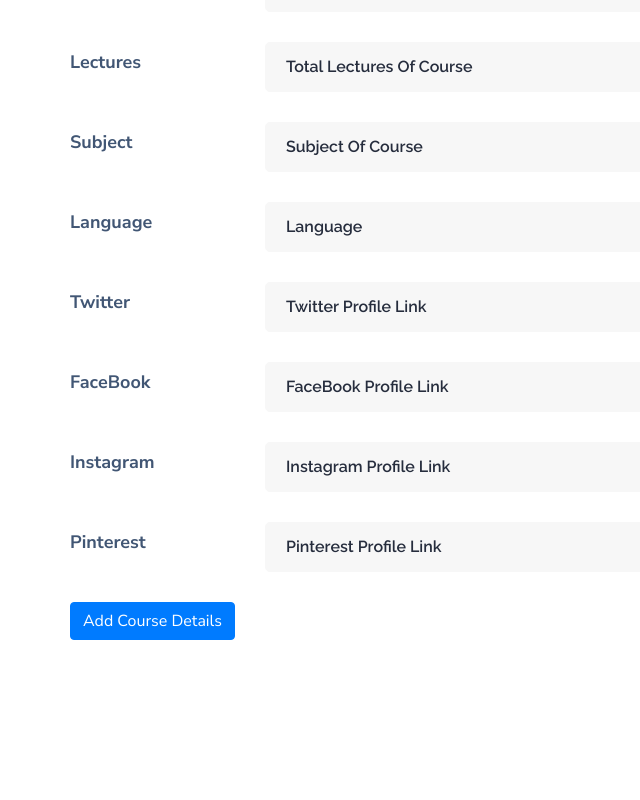
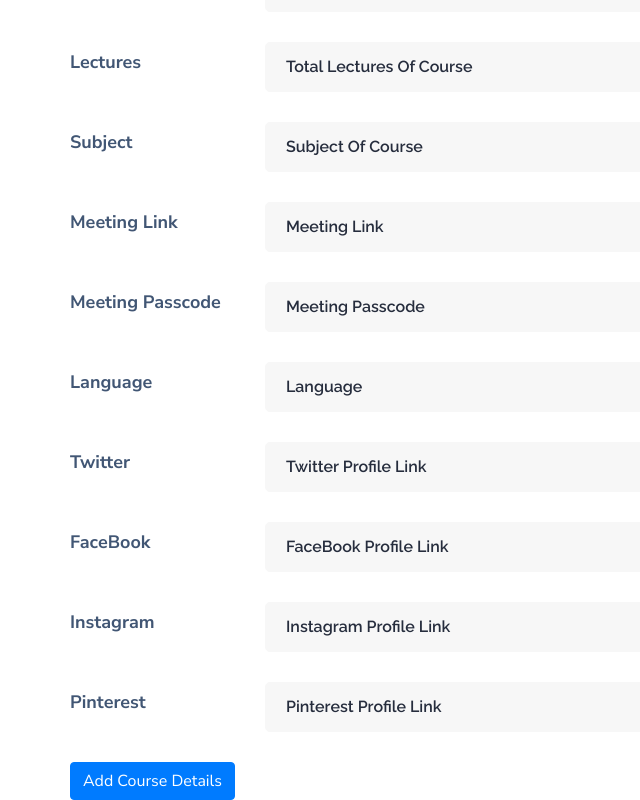
Before and after one commit to lmssam24/lms, a Next.js app in the folder lms-frontend-main/: page /manage-course in a window 1280 px wide. Shown: the part 1497-2297 px from the top of the page, without its empty margins (0-640 px from the left). Before the commit the page ends 2137 px from the top, so only its background shows below. Built offline with nearby package versions, Linux system fonts and the light colour scheme; no server answers.

Commit message:
Backend add and edit meeting id

```diff
--- a/lms-frontend-main/pages/manage-course.js
+++ b/lms-frontend-main/pages/manage-course.js
@@ -1,12 +1,12 @@
-import { useState, useEffect } from "react";
-import Modal from "../src/components/modal/Modal";
-import "react-toastify/dist/ReactToastify.css";
-import Form from "react-bootstrap/Form";
+import { useEffect, useState } from "react";
 import { Button, Col, Row } from "react-bootstrap";
 import Badge from "react-bootstrap/Badge";
+import Form from "react-bootstrap/Form";
+import "react-toastify/dist/ReactToastify.css";
 import { v4 as uuid } from "uuid";
+import Modal from "../src/components/modal/Modal";
+import AdminService from "./api/admin.service";
 import FacultyService from "./api/faculty.service";
-import AdminService from "./api/admin.service";
 
 const initialSlotDetails = {
   startDate: "",
@@ -82,7 +82,9 @@ function AddCourseDetails(props) {
     price: "",
     language: "",
     batch: "",
-    module: ""
+    module: "",
+    meeting_link:"",
+    meeting_pwd: ""
   });
   const [pointsList, setPointsList] = useState({});
 
@@ -665,6 +667,27 @@ function AddCourseDetails(props) {
               </Col>
             </Form.Group>
 
+
+            <Form.Group as={Row} controlId="formPlaintextSub">
+              <Form.Label column sm="2">
+                Meeting Link
+              </Form.Label>
+              <Col sm="5">
+                <Form.Control name="meeting_link" type="text" placeholder="Meeting Link" onChange={(e) => handleFormBuilder(e)} />
+              </Col>
+            </Form.Group>
+
+
+            <Form.Group as={Row} controlId="formPlaintextSub">
+              <Form.Label column sm="2">
+                Meeting Passcode
+              </Form.Label>
+              <Col sm="5">
+                <Form.Control name="meeting_pwd" type="text" placeholder="Meeting Passcode" onChange={(e) => handleFormBuilder(e)} />
+              </Col>
+            </Form.Group>
+
+
             <Form.Group as={Row} controlId="formPlaintextlang">
               <Form.Label column sm="2">
                 Language
```
Also changed, not shown: lms-frontend-main/pages/edit-course.js (+29 -7 lines), 2 other files (tests, documents, lock files or other folders).
